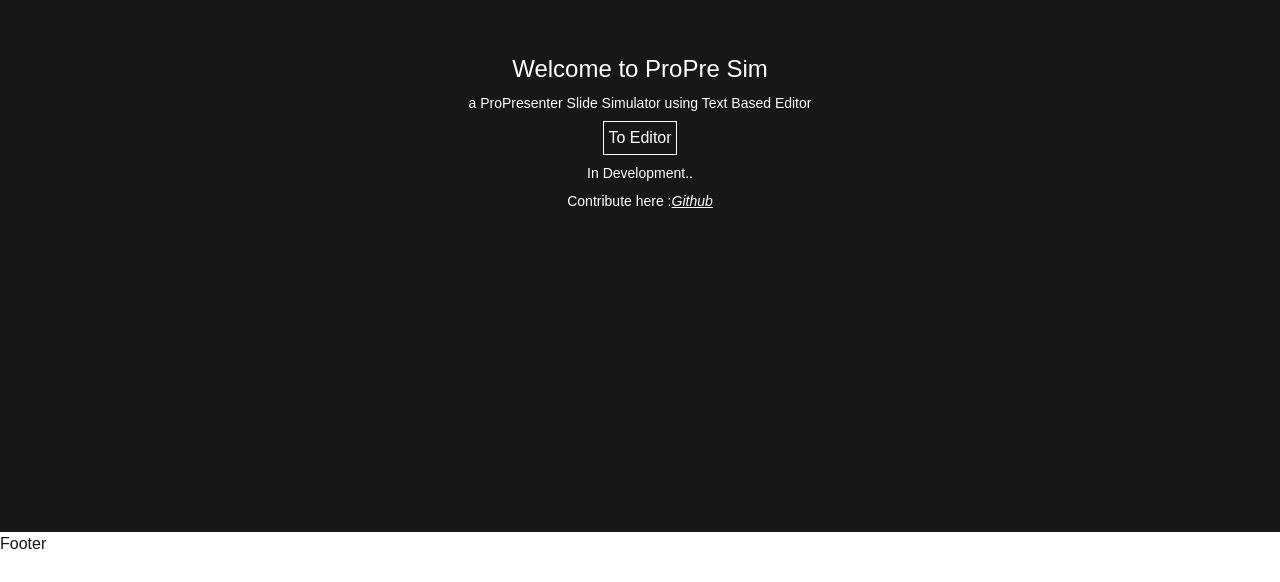
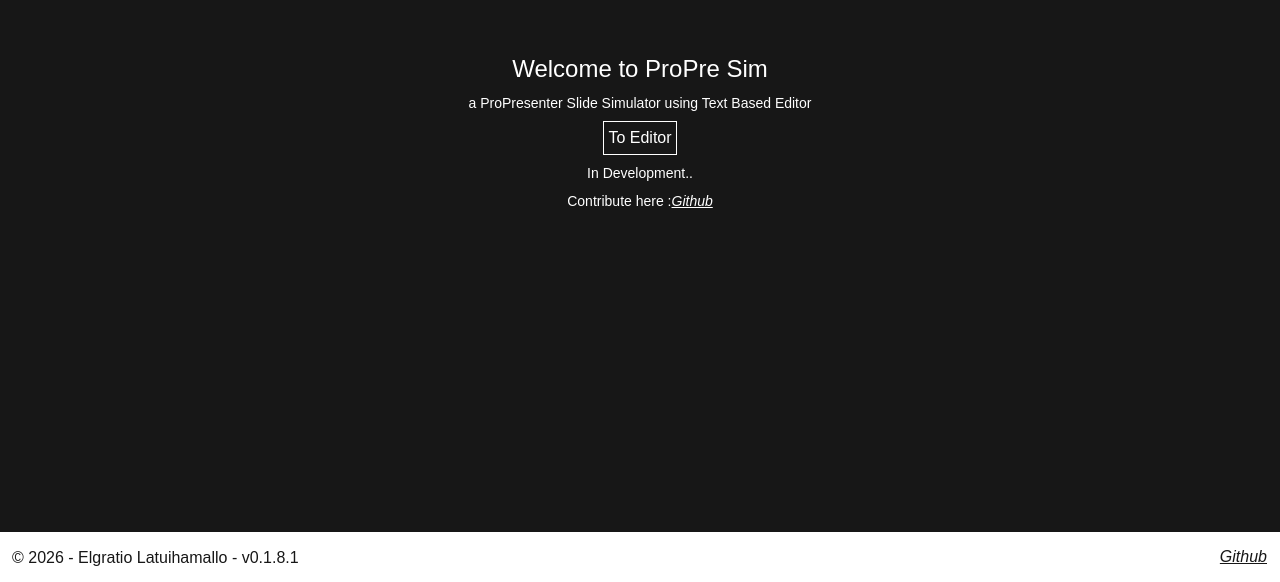
Before and after one commit to akael888/propre-sim, a Next.js app: page / in a window 1280 px wide. Shown: the part 268-850 px from the top of the page. Before the commit the page ends 824 px from the top, so only its background shows below. Built offline with nearby package versions, Linux system fonts and the light colour scheme.

Commit message:
feat : Adjusted the Footer

```diff
--- a/src/app/ui/footer.tsx
+++ b/src/app/ui/footer.tsx
@@ -1,7 +1,18 @@
+import Link from "next/link";
 export default function Footer() {
+  const appVersion = process.env.NEXT_PUBLIC_APP_VERSION;
   return (
     <>
-      <div className="w-full">Footer</div>
+      <div className="grid grid-cols-2 p-2">
+        <div className="p-1 flex flex-row justify-start items-end">© 2026 - Elgratio Latuihamallo - v{appVersion}</div>
+
+        <Link
+          href="https://github.com/akael888"
+          className="text-start p-1 hover:border-foreground border-1 border-background underline italic flex flex-row justify-end items-end"
+        >
+          Github
+        </Link>
+      </div>
     </>
   );
 }
```
